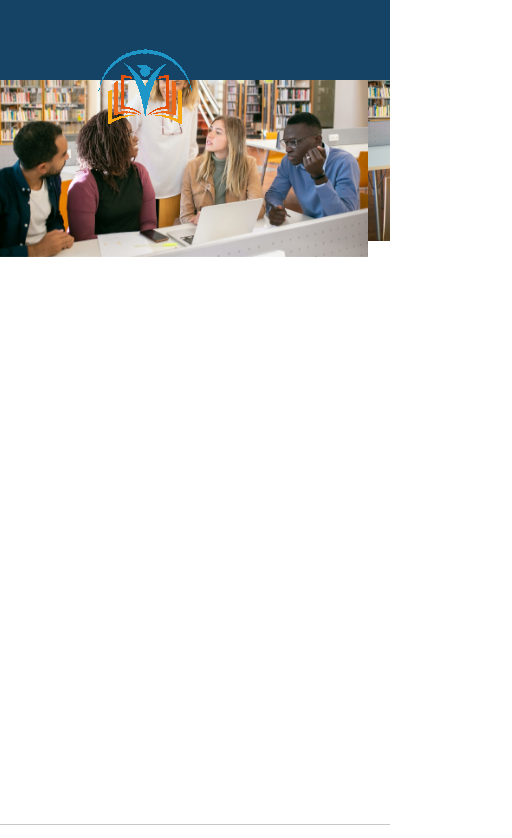
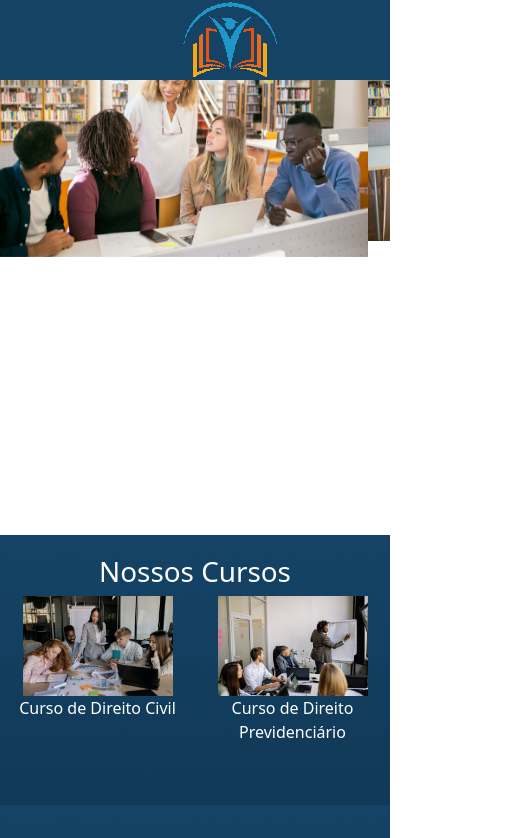
Before and after one commit to sueecabral/projeto-curso-investir, a plain HTML site: page index.html in a window 390 px wide. Shown: the top 838 px of the page, 512 px wide, since content can reach past the window. Drawn offline with nearby package versions, Linux system fonts and the light colour scheme.

Commit message:
Primeira alteração no css - responsivo

```diff
--- a/index.html
+++ b/index.html
@@ -49,7 +49,7 @@
         <div class="container">
           <div class="row">
             <div class="col order-last" id="logo-nav">
-              <h1><img src="imagens/logo2.png" alt=""></h1>
+              <h1"><img src="imagens/logo2.png" alt=""></h1>
             </div>
             <div class="col">
             </div>
@@ -111,7 +111,7 @@
             <br>
             <figurecaption style="color: #ffff;">Curso de Direito Civil</figurecaption>
           </div>
-          <div class="col order-1">
+          <div class="col order-1" id="imgCurso2">
             <img src="imagens/curso2.jpg" alt="">
             <br>
             <figurecaption style="color: #ffff;">Curso de Direito Previdenciário</figurecaption>
@@ -123,13 +123,13 @@
     <div id="quemSomos">
       <h1>Quem Somos</h1>
       <br>
-      <p class="container">Mussum Ipsum, cacilds vidis litro abertis. Viva Forevis aptent taciti sociosqu ad litora torquent.Pra lá , depois divoltis porris, paradis.Sapien in monti palavris qui num significa nadis i pareci latim.Em pé sem cair, deitado sem dormir, sentado sem cochilar e fazendo pose. Mussum Ipsum, cacilds vidis litro abertis. Viva Forevis aptent taciti sociosqu ad litora torquent.Pra lá , depois divoltis porris, paradis.Sapien in monti palavris qui num significa nadis i pareci latim.Em pé sem cair, deitado sem dormir, sentado sem cochilar e fazendo pose.</p>
+        <p class="container">Mussum Ipsum, cacilds vidis litro abertis. Viva Forevis aptent taciti sociosqu ad litora torquent.Pra lá , depois divoltis porris, paradis.Sapien in monti palavris qui num significa nadis i pareci latim.Em pé sem cair, deitado sem dormir, sentado sem cochilar e fazendo pose. Mussum Ipsum, cacilds vidis litro abertis. Viva Forevis aptent taciti sociosqu ad litora torquent.Pra lá , depois divoltis porris, paradis.Sapien in monti palavris qui num significa nadis i pareci latim.Em pé sem cair, deitado sem dormir, sentado sem cochilar e fazendo pose.</p>
     </div>
     <br>
     <div class="nossosClientes">
       <h1>Nossos Clientes</h1>
     </div>
-    <div class="container">
+    <div class="container" id="nossosClientesParagrafo">
       <div class="row">
         <div class="col order-last">
           <p>Mussum Ipsum, cacilds vidis litro abertis. Viva Forevis aptent taciti sociosqu ad litora torquent.Pra lá , depois divoltis porris, paradis.Sapien in monti palavris qui num significa nadis i pareci latim.Em pé sem cair, deitado sem dormir, sentado sem cochilar e fazendo pose.Mussum Ipsum, cacilds vidis litro abertis. Viva Forevis aptent taciti sociosqu ad litora torquent.Pra lá , depois divoltis porris, paradis.Sapien in monti palavris qui num significa nadis i pareci latim.Em pé sem cair, deitado sem dormir, sentado sem cochilar e fazendo pose.</p>
--- a/style.css
+++ b/style.css
@@ -37,13 +37,16 @@
     background-image: url(imagens/fundoazul.jpg);
     height: 80vh;
     background-repeat: repeat;
-    margin-bottom: 0px;
+
+
 }
 
 #quemSomos p {
-    width: auto;
     text-align: center;
     color: #fff;
+    justify-content: center;
+    position: inherit;
+
 }
 
 #quemSomos h1 {
@@ -74,3 +77,58 @@
  .col order-last {
      margin-top: 5%;
  }
+
+
+
+ @media screen and (max-width: 480px){
+    hr {
+        display: none;
+    }
+
+    #menu {
+        display: inline;
+    }
+
+    #logo-nav {
+        margin-top: -16%;
+        text-align: center;
+        margin-left: 120px;
+    }
+
+    #carouselExampleIndicators {
+        margin-bottom: -70%;
+    }
+    .carousel-indicators{
+        margin-bottom: 70%;
+    }
+
+    .carousel-control-prev {
+        margin-bottom: 60%;
+    }
+
+    .carousel-control-next{
+        margin-bottom: 60%;
+    }
+
+    #nossosCursos {
+      height: 50vh;
+      margin-bottom: -102%;
+      text-align: center;
+    }
+
+    #nossosCursos img{
+        width: 150px;
+        height: 100px;
+    }
+
+    #quemSomos {
+        margin-top: 100%;
+    }
+    #nossosClientesParagrafo{
+        margin-top: 10%;
+    }
+
+}
+/*#carouselExampleCaptions {
+      margin-bottom: -112%;
+    }*/
```
